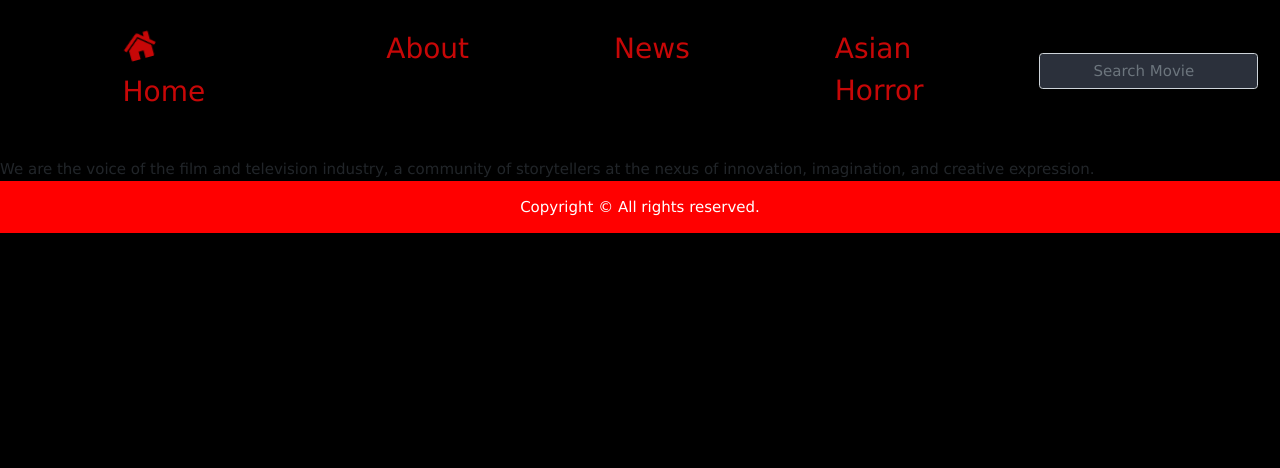
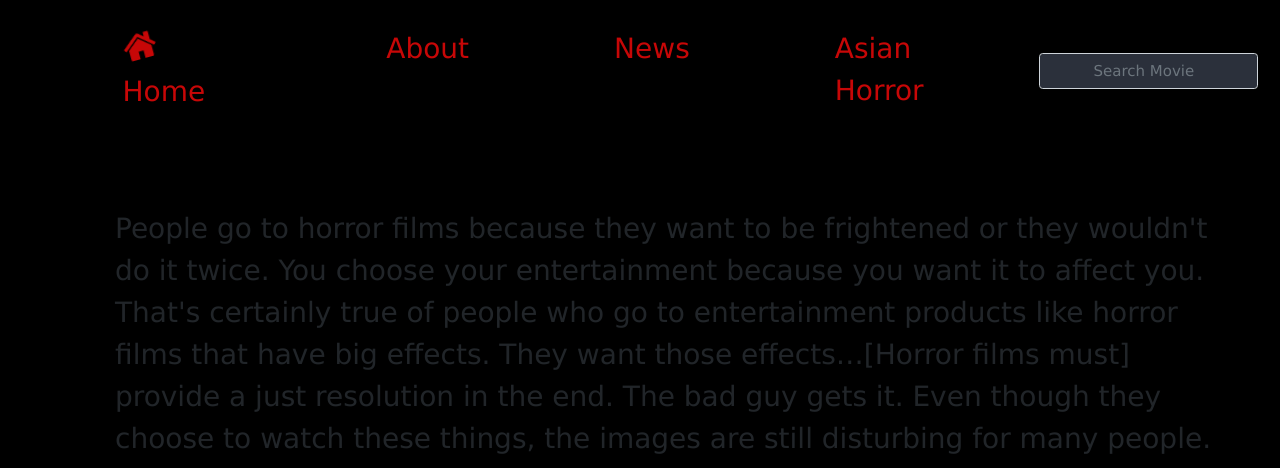
Before and after one commit to dhaarmaa/hackathon-terror, a plain HTML site: page index.html in a window 1280 px wide. Both pictures are taken after a click on the link "About". Shown: the part 322-790 px from the top of the page. Drawn offline with nearby package versions, Linux system fonts and the light colour scheme.

Commit message:
agregando about

```diff
--- a/main.js
+++ b/main.js
@@ -42,7 +42,7 @@ let data;
       			let title = data.Search[0].Title;
       			let year = data.Search[0].Year;
       			let imdburl = "https://www.imdb.com/title/"+data.Search[0].imdbID+"/";
-      			let posterurl = data.Search[0].Poster;
+				  let posterurl = data.Search[0].Poster;
       			printInfo.innerHTML=`<a data-target="#modal${data.Search[0].imdbID}" data-toggle="modal"><div class="card" style="width: 18rem">
 						      <img src="${posterurl}" class="card-img" alt="${title}"><div class="overlay"><h1>${title}</h1></div>
 						    </div></a>`;
@@ -143,11 +143,7 @@ document.getElementById('series').addEventListener('click', (e)=>{
 	card = '';
 	getAnyMovie(arrSeries);
 })
-document.getElementById('hi').addEventListener('click', (e)=>{
 
-	document.getElementById('about').innerHTML="We are the voice of the film and television industry, a community of storytellers at the nexus of innovation, imagination, and creative expression.";
-	document.getElementById("slider").style.display="none";
-})
 
 
 const getAnyMovie = (arr) =>{
@@ -198,3 +194,11 @@ const getAnyMovie = (arr) =>{
 		 });
 	})
 }
+document.getElementById('hi').addEventListener('click', (e)=>{
+
+	document.getElementById('about').innerHTML=
+	"People go to horror films because they want to be frightened or they wouldn't do it twice. You choose your entertainment because you want it to affect you."+
+	"<br>That's certainly true of people who go to entertainment products like horror films that have big effects. They want those effects…[Horror films must] provide a just resolution in the end. The bad guy gets it. Even though they choose to watch these things, the images are still disturbing for many people. But people have the ability to pay attention as much or as little as they care to in order to control what effect it has on them, emotionally and otherwise."+
+	"<br>We are the voice of the film and television industry, a community of storytellers at the nexus of innovation ,imagination, and creative"
+	document.getElementById("slider").style.display="none";
+})
--- a/style.css
+++ b/style.css
@@ -89,3 +89,10 @@ text-align: center;
      height:36px;
 
  }
+ #about{
+     font-size:28px;
+     margin-left:115px;
+     margin-right:60px;
+     margin-top:80px;
+
+ }
```
Also changed, not shown: index.html (+2 -1 lines).
